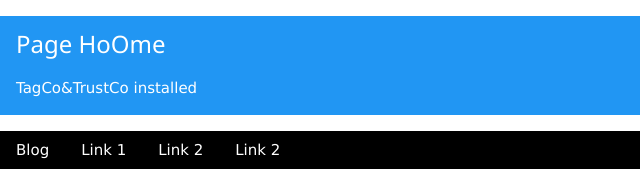
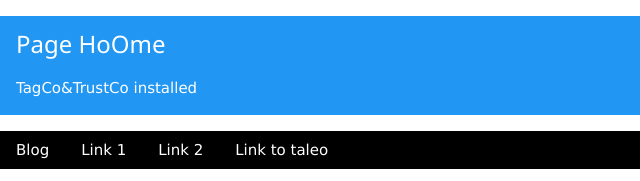
Before and after one commit to KarthikShetty11/Tag-management, a plain HTML site: page index.html in a window 1280 px wide. Shown: the top 181 px of the page, 0-640 px from the left. Drawn offline with nearby package versions, Linux system fonts and the light colour scheme.

Commit message:
taleo button

```diff
--- a/index.html
+++ b/index.html
@@ -35,7 +35,7 @@
   <a href="blog/index.html" class="w3-bar-item w3-button">Blog</a>
   <a href="link1.html?xtor=AL-5-[internal]-[home]-[E]-[F]-[G-link1]&" class="w3-bar-item w3-button">Link 1</a>
   <a href="link2.html?xtor=AL-5-[internal]-[home]-[E]-[F]-[G-link2]&" class="w3-bar-item w3-button">Link 2</a>
-  <a href="https://jobs.axa/careersection/application.jss" class="w3-bar-item w3-button">Link 2</a>
+  <a href="https://jobs.axa/careersection/application.jss" class="w3-bar-item w3-button">Link to taleo</a>
 
 <!--  <a href="./careersection/iam/CWS-11300/taleo.html?lang=fr-FR&redirectionURI=https%3A%2F%2Fjobs.axa%2Fcareersection%2Fapplication.jss%3Flang%3Dfr-FR%26type%3D1%26portal%3D24105020509%26isOnLogoutPage%3Dtrue%26reqNo%3D401729%26rh-analytic-consent%3Dtrue%26xtor%3DAL-5-%5Bsocio%5D-%5Bsandboxbcn%5D-%5BE-Format%5D-%5BF-20220311C%5D-%5BG-Variant%5D&TARGET=https%3A%2F%2Fjobs.axa%2Fcareersection%2Fapplication.jss%3Flang%3Dfr-FR%26type%3D1%26portal%3D24105020509%26isOnLogoutPage%3Dtrue%26reqNo%3D401729%26rh-analytic-consent%3Dtrue%26xtor%3DAL-5-%5Bsocio%5D-%5Bsandboxbcn%5D-%5BE-Format%5D-%5BF-20220311C%5D-%5BG-Variant%5D" class="w3-bar-item w3-button">Link to Taleo page</a> -->
 </div>
```
